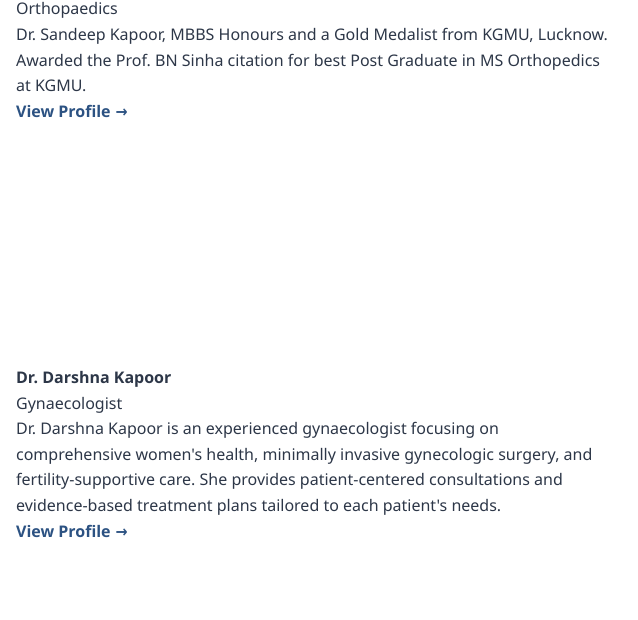
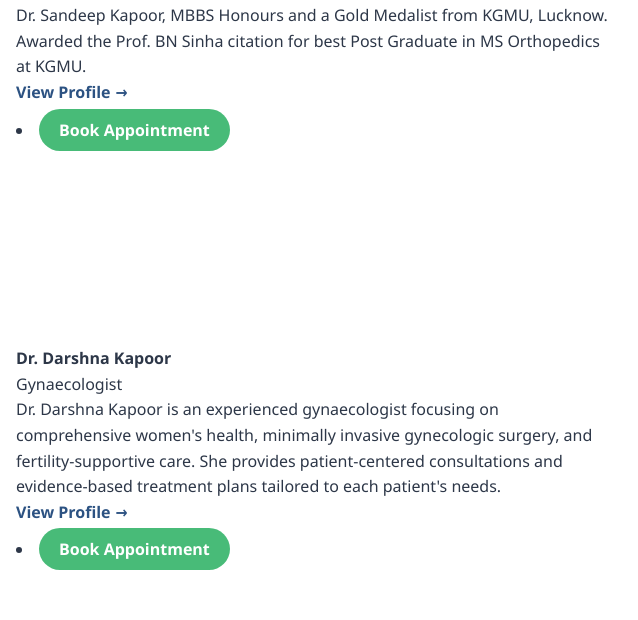
Before and after one commit to jaihindspec-dotcom/CareDestinationWebsite, a plain HTML site: page index.html in a window 1280 px wide. Shown: the part 4503-5123 px from the top of the page, 364-1002 px from the left. Drawn offline with Linux system fonts and the light colour scheme.

Commit message:
Update index.html
Updated code

```diff
--- a/index.html
+++ b/index.html
@@ -503,6 +503,8 @@
                     <span class="doctor-specialty">Orthopaedics</span>
                     <p>Dr. Sandeep Kapoor, MBBS Honours and a Gold Medalist from KGMU, Lucknow. Awarded the Prof. BN Sinha citation for best Post Graduate in MS Orthopedics at KGMU.</p>
                     <a href="https://drsandeepkapoor.com" target="_blank" rel="noopener" class="btn-read-more">View Profile</a>
+                    <div style="height:12px;" aria-hidden="true"></div>
+                    <li><a href="contact-us.html" class="btn-partner">Book Appointment</a></li>
                 </div>
             </div>
 
@@ -530,7 +532,11 @@
                 <span class="doctor-specialty">Gynaecologist</span>
                 <p>Dr. Darshna Kapoor is an experienced gynaecologist focusing on comprehensive women's health, minimally invasive gynecologic surgery, and fertility-supportive care. She provides patient-centered consultations and evidence-based treatment plans tailored to each patient's needs.</p>
                 <a href="https://drdarshnakapoor.com" target="_blank" rel="noopener" class="btn-read-more">View Profile</a>
-                </div>
+
+                <div style="height:12px;" aria-hidden="true"></div>
+
+                <li><a href="contact-us.html" class="btn-partner">Book Appointment</a></li>
+            </div>
                 </div>
 
                 <!-- Existing example doctors (keep or remove as needed) -->
@@ -889,7 +895,7 @@
             <div class="contact-cta-content">
                 <h2>Your Journey to Health Starts Here</h2>
                 <p>Reach out to our experts for personalized advice and tailored solutions today.</p>
-
+                <li><a href="contact-us.html" class="btn-partner">contact Us</a></li>
             </div>
         </div>
     </section>
```
